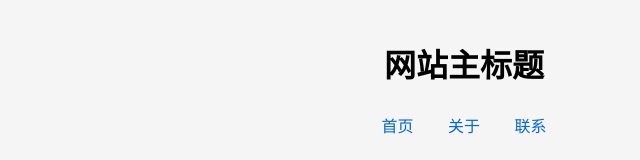
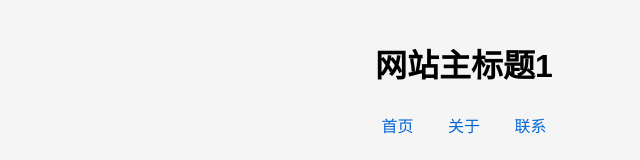
Before and after one commit to chensongkui/DMC.github.io, a plain HTML site: page index1.html in a window 1280 px wide. Shown: the top 160 px of the page, without its empty margins (176-816 px from the left). Drawn offline with Linux system fonts and the light colour scheme.

Commit message:
Update index1.html

```diff
--- a/index1.html
+++ b/index1.html
@@ -31,7 +31,7 @@
 </head>
 <body>
     <header>
-        <h1>网站主标题</h1>
+        <h1>网站主标题1</h1>
         <nav>
             <a href="#home">首页</a>
             <a href="#about">关于</a>
```
